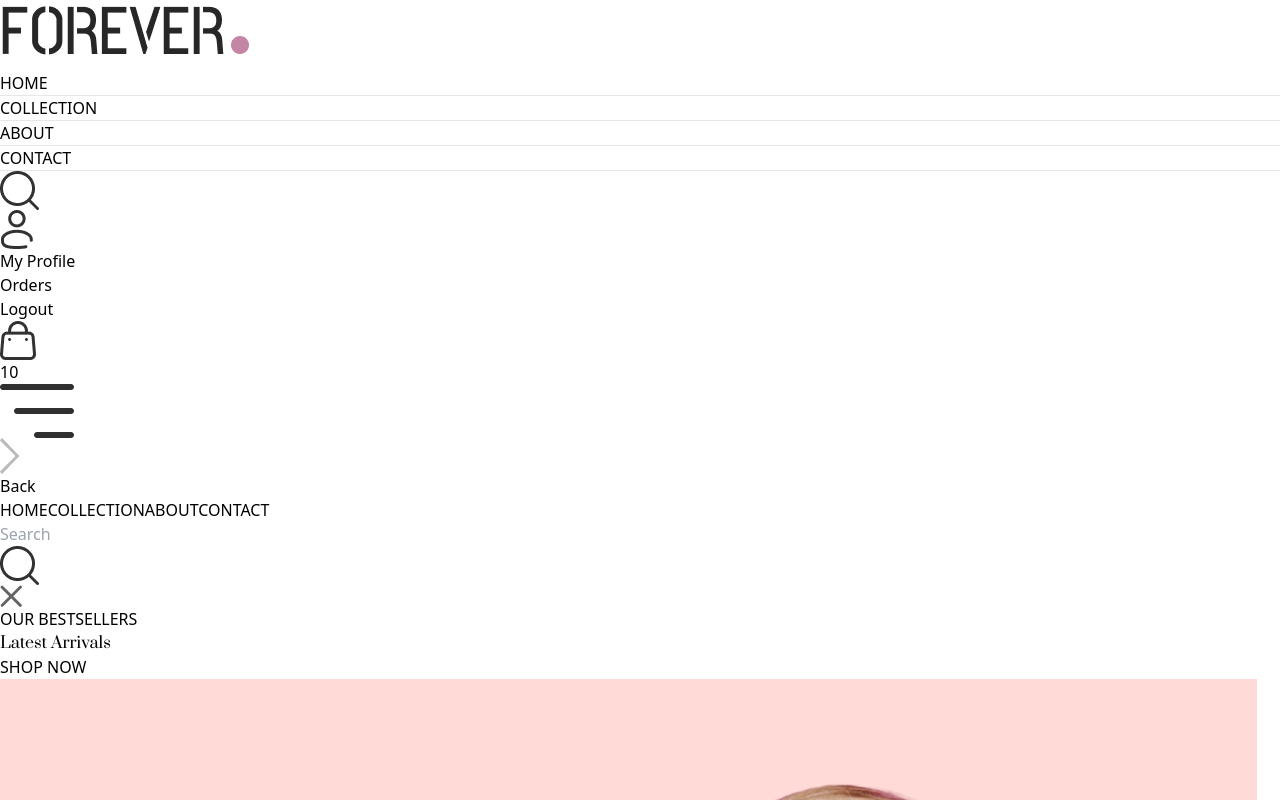
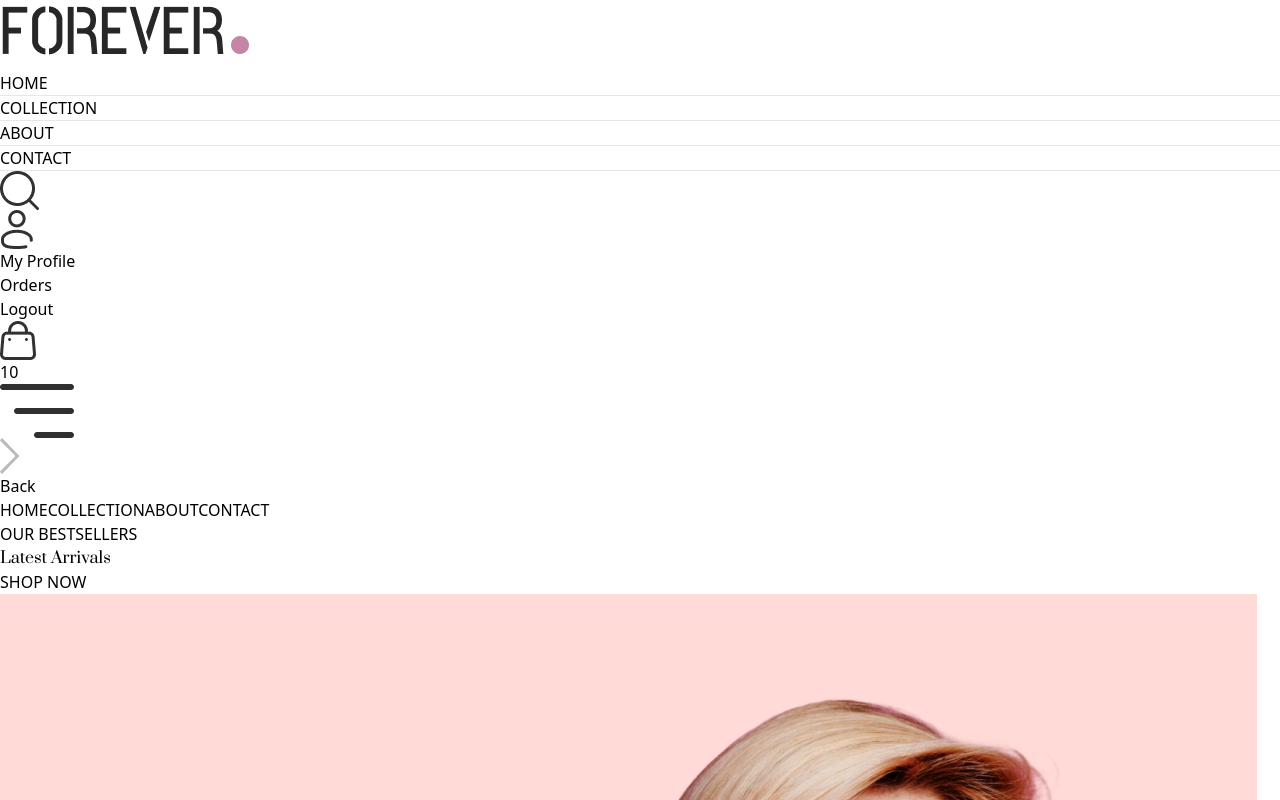
Before and after one commit to Kadunapikin/Chongai-store, a React (Vite) app in the folder frontend/: page / in a window 1280 px wide. Shown: the top 800 px of the page. Built offline with nearby package versions, Linux system fonts and the light colour scheme.

Commit message:
display SearchBar.jsx onclicking search icon on the NavBar

```diff
--- a/frontend/src/components/NavBar.jsx
+++ b/frontend/src/components/NavBar.jsx
@@ -1,9 +1,13 @@
-import React, { useState } from 'react'
+import React, { useContext, useState } from 'react'
 import {assets} from '../assets/assets';
 import { NavLink, Link } from 'react-router-dom';
+import { ShopContext } from '../context/ShopContext';
 
 const NavBar = () => {
     const [visible, setVisible] = useState(false);
+    const {setShowSearch} = useContext(ShopContext);
+
+
   return (
         <div className='flex items-center justify-between py-5 font-medium'>
             <Link to={"/"}><img src={assets.logo} className='w-36' alt="" /></Link>
@@ -27,7 +31,7 @@
                 </NavLink>
             </ul>
             <div className='flex items-center gap-6'>
-                <img src={assets.search_icon} className='w-5 cursor-pointer' alt="" />
+                <img onClick={() => setShowSearch(true)} src={assets.search_icon} className='w-5 cursor-pointer' alt="" />
                 <div className='group relative'>
                     <img className='w-5 cursor-pointer' src={assets.profile_icon} alt="" />
                     <div className='group-hover:block hidden absolute dropdown-menu right-0 pt-4'>
--- a/frontend/src/context/ShopContext.jsx
+++ b/frontend/src/context/ShopContext.jsx
@@ -8,7 +8,7 @@
     const currency = '$';
     const delivery_fee = 10;
     const [search, setSearch] = useState('');
-    const [showSearch, setShowSearch] = useState(true);
+    const [showSearch, setShowSearch] = useState(false);
 
 
     const value = {
```
